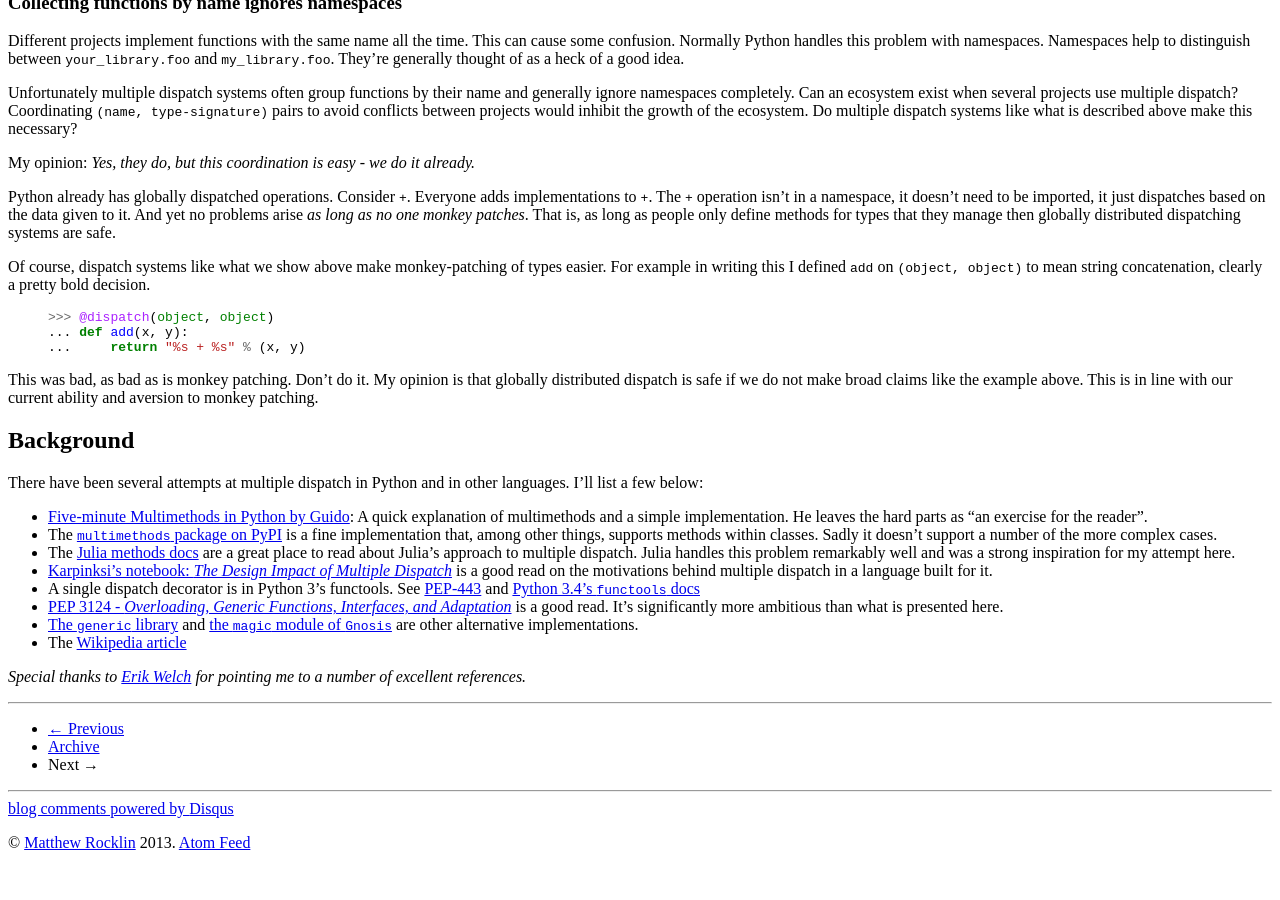
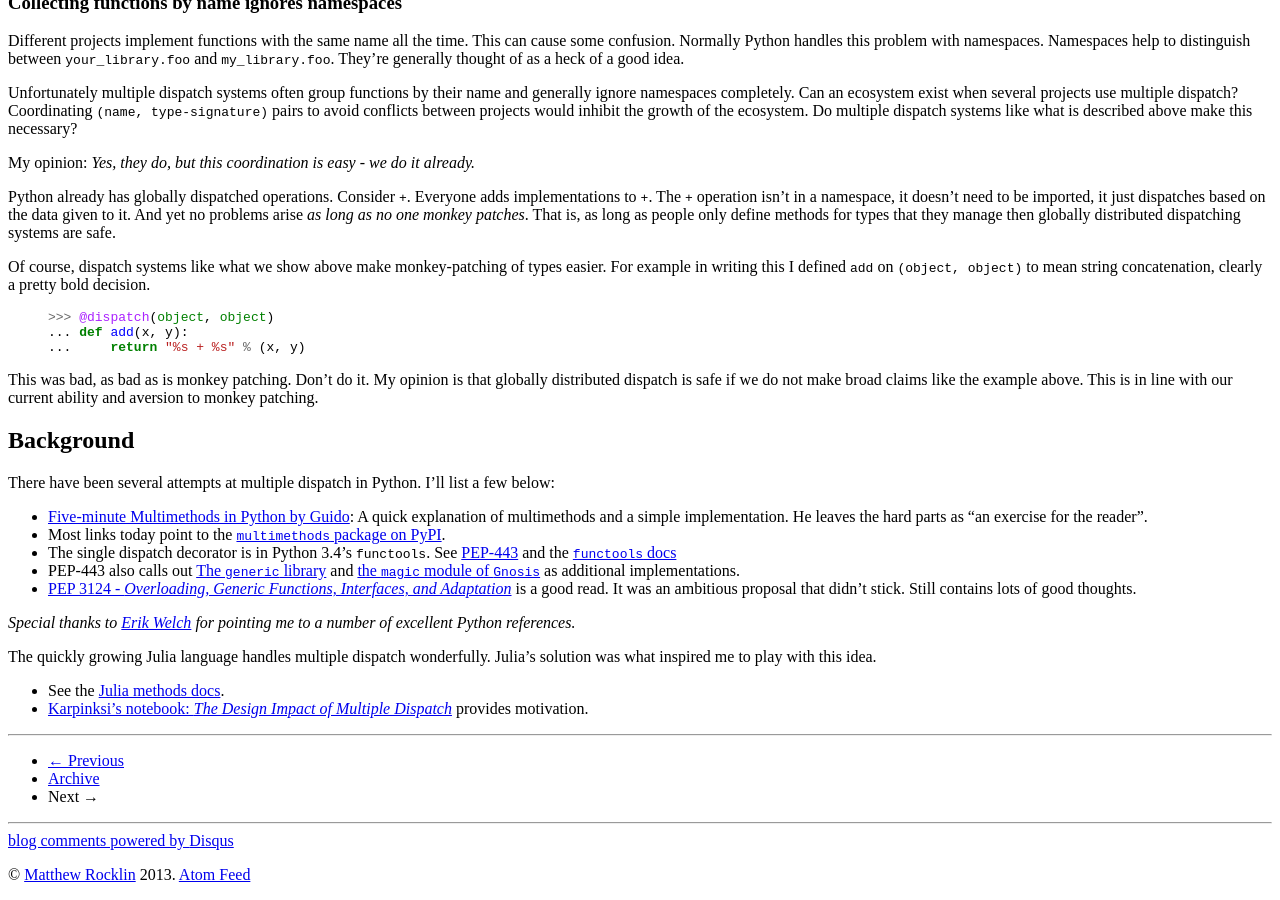
Before and after one commit to besyskymnbk/blog, a Jekyll site: the page built from _posts/work/2014-02-25-Multiple-Dispatch.md, in a window 1280 px wide and 900 px high, scrolled down 2136 px. Built offline with Jekyll 4.4.1, drawn with Linux system fonts in a browser that asks for light colours; comment, search, counter and statistics services are not loaded; before the commit the page ends 3004 px from its top, so only the background shows below that.

Commit message:
mess with links

```diff
--- a/_posts/work/2014-02-25-Multiple-Dispatch.md
+++ b/_posts/work/2014-02-25-Multiple-Dispatch.md
@@ -198,19 +198,20 @@ patching.
 
 ## Background
 
-There have been several attempts at multiple dispatch in Python and in other
-languages.  I'll list a few below:
+There have been several attempts at multiple dispatch in Python.  I'll list a few below:
 
 
 *   [Five-minute Multimethods in Python by Guido](http://www.artima.com/weblogs/viewpost.jsp?thread=101605):
     A quick explanation of multimethods and a simple implementation.  He leaves
     the hard parts as "an exercise for the reader".
-*   The [`multimethods` package on PyPI](https://pypi.python.org/pypi/multimethods) is a fine implementation that, among other things, supports methods within classes.  Sadly it doesn't support a number of the more complex cases.
-*  The [Julia methods docs](http://julia.readthedocs.org/en/latest/manual/methods/) are a great place to read about Julia's approach to multiple dispatch.  Julia handles this problem remarkably well and was a strong inspiration for my attempt here.
-*   [Karpinksi's notebook: *The Design Impact of Multiple Dispatch*](http://nbviewer.ipython.org/gist/StefanKarpinski/b8fe9dbb36c1427b9f22) is a good read on the motivations behind multiple dispatch in a language built for it.
-*   A single dispatch decorator is in Python 3's functools.  See [PEP-443](http://legacy.python.org/dev/peps/pep-0443/) and [Python 3.4's `functools` docs](http://docs.python.org/3.4/library/functools.html)
-*   [PEP 3124 - *Overloading, Generic Functions, Interfaces, and Adaptation*](http://legacy.python.org/dev/peps/pep-3124/) is a good read.  It's significantly more ambitious than what is presented here.
-*   [The `generic` library](https://github.com/andreypopp/generic) and [the `magic` module of `Gnosis`](https://github.com/smokedice/Gnosis/blob/master/gnosis/magic/multimethods.py) are other alternative implementations.
-*   The [Wikipedia article](http://en.wikipedia.org/wiki/Multiple_dispatch)
+*   Most links today point to the [`multimethods` package on PyPI](https://pypi.python.org/pypi/multimethods).
+*   The single dispatch decorator is in Python 3.4's `functools`.  See [PEP-443](http://legacy.python.org/dev/peps/pep-0443/) and the [`functools` docs](http://docs.python.org/3.4/library/functools.html)
+*   PEP-443 also calls out [The `generic` library](https://github.com/andreypopp/generic) and [the `magic` module of `Gnosis`](https://github.com/smokedice/Gnosis/blob/master/gnosis/magic/multimethods.py) as additional implementations.
+*   [PEP 3124 - *Overloading, Generic Functions, Interfaces, and Adaptation*](http://legacy.python.org/dev/peps/pep-3124/) is a good read.  It was an ambitious proposal that didn't stick.  Still contains lots of good thoughts.
 
-*Special thanks to [Erik Welch](https://github.com/eriknw) for pointing me to a number of excellent references.*
+*Special thanks to [Erik Welch](https://github.com/eriknw) for pointing me to a number of excellent Python references.*
+
+The quickly growing Julia language handles multiple dispatch wonderfully.  Julia's solution was what inspired me to play with this idea.
+
+*  See the [Julia methods docs](http://julia.readthedocs.org/en/latest/manual/methods/).
+*   [Karpinksi's notebook: *The Design Impact of Multiple Dispatch*](http://nbviewer.ipython.org/gist/StefanKarpinski/b8fe9dbb36c1427b9f22) provides motivation.
```
